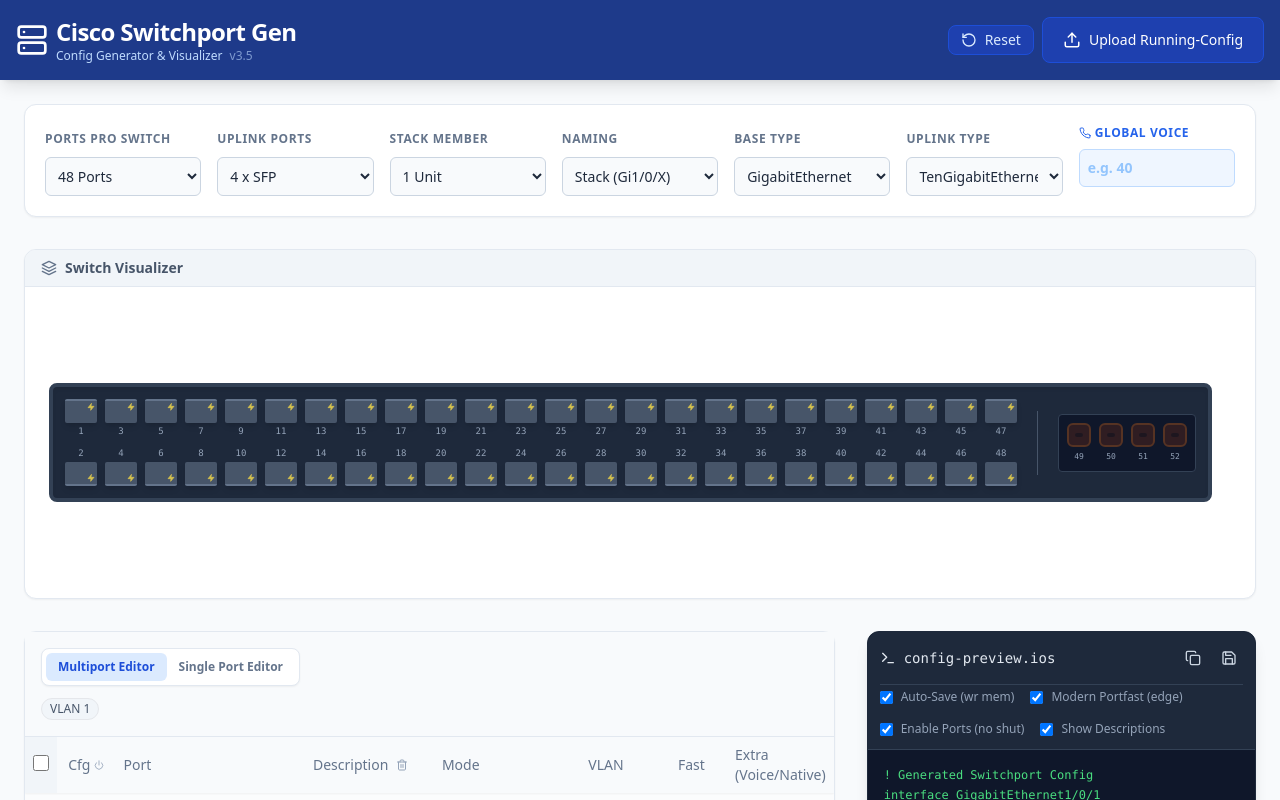
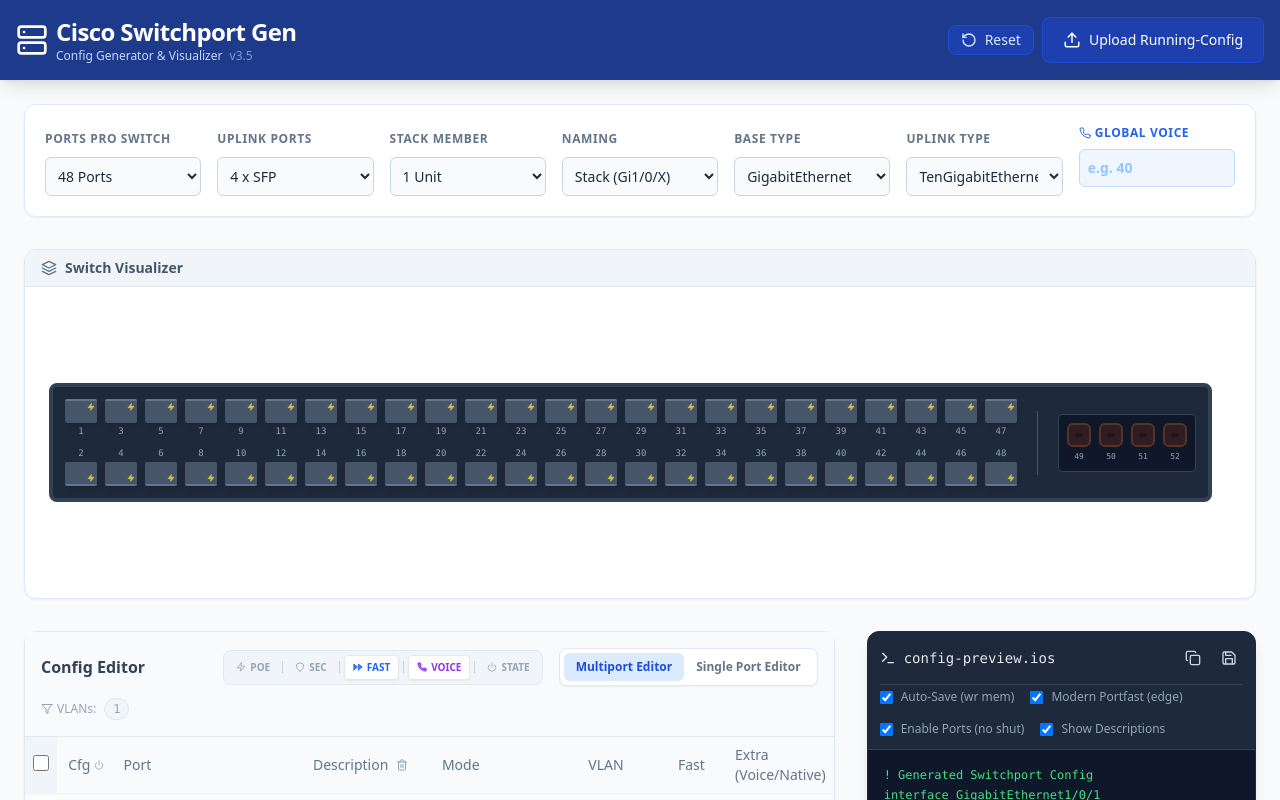
Before and after one commit to labtecs/cisco-config-gen, a React (Vite) app: page / in a window 1280 px wide. Shown: the top 800 px of the page. Built offline with nearby package versions, Linux system fonts and the light colour scheme.

Commit message:
fix missing buttons

```diff
--- a/src/App.jsx
+++ b/src/App.jsx
@@ -1,5 +1,5 @@
 import React from 'react';
-import { CheckSquare } from 'lucide-react';
+import { CheckSquare, Zap, Shield, FastForward, Phone, Power, Filter } from 'lucide-react';
 import { useCiscoGen } from './hooks/useCiscoGen';
 
 // Components
@@ -13,6 +13,16 @@
 export default function CiscoConfigGenerator() {
     const APP_VERSION = "v3.5";
     const logic = useCiscoGen();
+
+    // Helper für VLAN Farben
+    const getVlanBadgeStyle = (status) => {
+        switch (status) {
+            case 'unused': return "bg-orange-50 hover:bg-orange-100 text-orange-700 border-orange-200";
+            case 'manual': return "bg-indigo-50 hover:bg-indigo-100 text-indigo-700 border-indigo-200";
+            case 'default': return "bg-slate-100 text-slate-400 border-slate-200 cursor-default";
+            default: return "bg-slate-100 hover:bg-blue-100 text-slate-600 hover:text-blue-700 border-slate-200"; // used/detected
+        }
+    };
 
     return (
         <div className="min-h-screen bg-slate-50 text-slate-800 font-sans pb-32 relative">
@@ -57,8 +67,56 @@
                         {/* HEADER AREA */}
                         <div className="p-4 border-b border-slate-200 bg-slate-50 flex flex-col gap-3">
                             <div className="flex justify-between items-center">
-                                {/* Hier könnte man noch eine Sub-Header Component machen, aber so ist es auch okay */}
+                                <h2 className="font-semibold text-slate-700 flex items-center gap-2">
+                                    Config Editor
+                                </h2>
+
                                 <div className="flex items-center gap-4">
+                                    {/* COLUMNS TOGGLE - Wiederhergestellt */}
+                                    {logic.viewMode === 'multi' && (
+                                        <div className="flex items-center bg-slate-100 p-1 rounded-lg border border-slate-200">
+                                            <button
+                                                onClick={() => logic.setShowPoeColumn(!logic.showPoeColumn)}
+                                                className={`px-2 py-1 text-[10px] font-bold uppercase rounded transition-colors flex items-center gap-1 ${logic.showPoeColumn ? 'bg-white text-yellow-600 shadow-sm border border-slate-200' : 'text-slate-400 hover:text-slate-600'}`}
+                                                title="Show PoE Column"
+                                            >
+                                                <Zap size={10} className={logic.showPoeColumn ? "fill-yellow-500" : ""} /> PoE
+                                            </button>
+                                            <div className="w-px h-3 bg-slate-300 mx-1"></div>
+                                            <button
+                                                onClick={() => logic.setShowSecColumn(!logic.showSecColumn)}
+                                                className={`px-2 py-1 text-[10px] font-bold uppercase rounded transition-colors flex items-center gap-1 ${logic.showSecColumn ? 'bg-white text-red-600 shadow-sm border border-slate-200' : 'text-slate-400 hover:text-slate-600'}`}
+                                                title="Show Security Column"
+                                            >
+                                                <Shield size={10} className={logic.showSecColumn ? "fill-red-500" : ""} /> Sec
+                                            </button>
+                                            <div className="w-px h-3 bg-slate-300 mx-1"></div>
+                                            <button
+                                                onClick={() => logic.setShowFastColumn(!logic.showFastColumn)}
+                                                className={`px-2 py-1 text-[10px] font-bold uppercase rounded transition-colors flex items-center gap-1 ${logic.showFastColumn ? 'bg-white text-blue-600 shadow-sm border border-slate-200' : 'text-slate-400 hover:text-slate-600'}`}
+                                                title="Show Fast Column"
+                                            >
+                                                <FastForward size={10} className={logic.showFastColumn ? "fill-blue-500" : ""} /> Fast
+                                            </button>
+                                            <div className="w-px h-3 bg-slate-300 mx-1"></div>
+                                            <button
+                                                onClick={() => logic.setShowVoiceColumn(!logic.showVoiceColumn)}
+                                                className={`px-2 py-1 text-[10px] font-bold uppercase rounded transition-colors flex items-center gap-1 ${logic.showVoiceColumn ? 'bg-white text-purple-600 shadow-sm border border-slate-200' : 'text-slate-400 hover:text-slate-600'}`}
+                                                title="Show Voice Column"
+                                            >
+                                                <Phone size={10} className={logic.showVoiceColumn ? "fill-purple-500" : ""} /> Voice
+                                            </button>
+                                            <div className="w-px h-3 bg-slate-300 mx-1"></div>
+                                            <button
+                                                onClick={() => logic.setShowStateColumn(!logic.showStateColumn)}
+                                                className={`px-2 py-1 text-[10px] font-bold uppercase rounded transition-colors flex items-center gap-1 ${logic.showStateColumn ? 'bg-white text-blue-600 shadow-sm border border-slate-200' : 'text-slate-400 hover:text-slate-600'}`}
+                                                title="Show State Column"
+                                            >
+                                                <Power size={10} className={logic.showStateColumn ? "fill-blue-500" : ""} /> State
+                                            </button>
+                                        </div>
+                                    )}
+
                                     {/* View Toggle */}
                                     <div className="bg-white border border-slate-200 rounded-lg p-1 flex shadow-sm">
                                         <button
@@ -77,14 +135,22 @@
                                 </div>
                             </div>
 
-                            {/* VLAN Legend */}
+                            {/* VLAN Legend - Wiederhergestellt mit Farben */}
                             {logic.viewMode === 'multi' && logic.availableVlans.length > 0 && (
-                                <div className="flex flex-wrap gap-2 text-xs">
-                                    {logic.availableVlans.map(v => (
-                                        <span key={v.id} onClick={() => logic.selectPortsByVlan(v.id)} className="cursor-pointer border px-2 py-0.5 rounded-full bg-slate-100 text-slate-600 hover:bg-blue-100">
-                                            VLAN {v.id}
-                                        </span>
-                                    ))}
+                                <div className="flex items-center gap-2 text-xs animate-in fade-in">
+                                    <span className="text-slate-400 flex items-center gap-1"><Filter size={12}/> VLANs:</span>
+                                    <div className="flex flex-wrap gap-2">
+                                        {logic.availableVlans.map(v => (
+                                            <button
+                                                key={v.id}
+                                                onClick={() => logic.selectPortsByVlan(v.id)}
+                                                className={`border px-2 py-0.5 rounded-full transition-colors font-mono cursor-pointer flex items-center gap-1 ${getVlanBadgeStyle(v.status)}`}
+                                                title={v.name ? `VLAN ${v.id}: ${v.name}` : `VLAN ${v.id}`}
+                                            >
+                                                {v.id}
+                                            </button>
+                                        ))}
+                                    </div>
                                 </div>
                             )}
                         </div>
```
